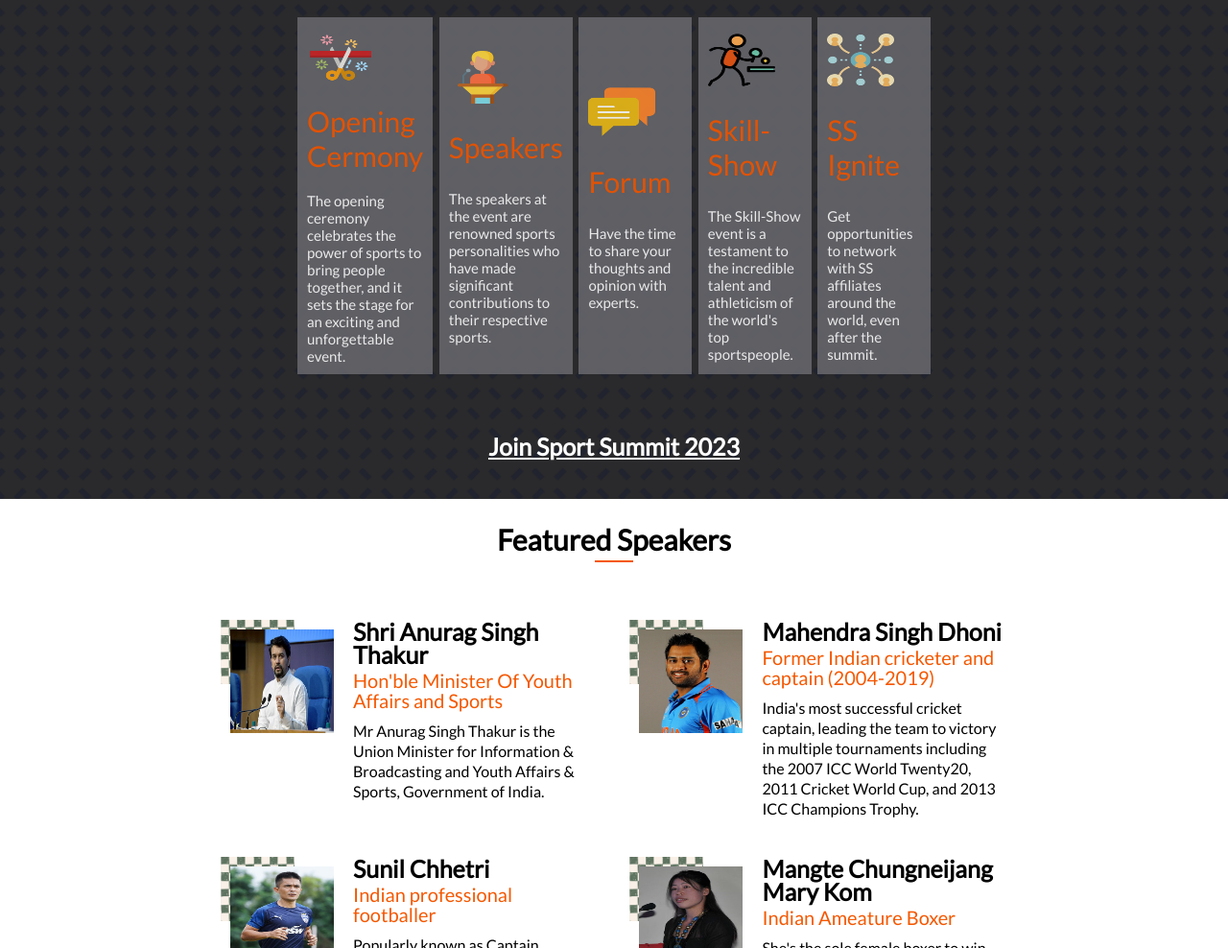
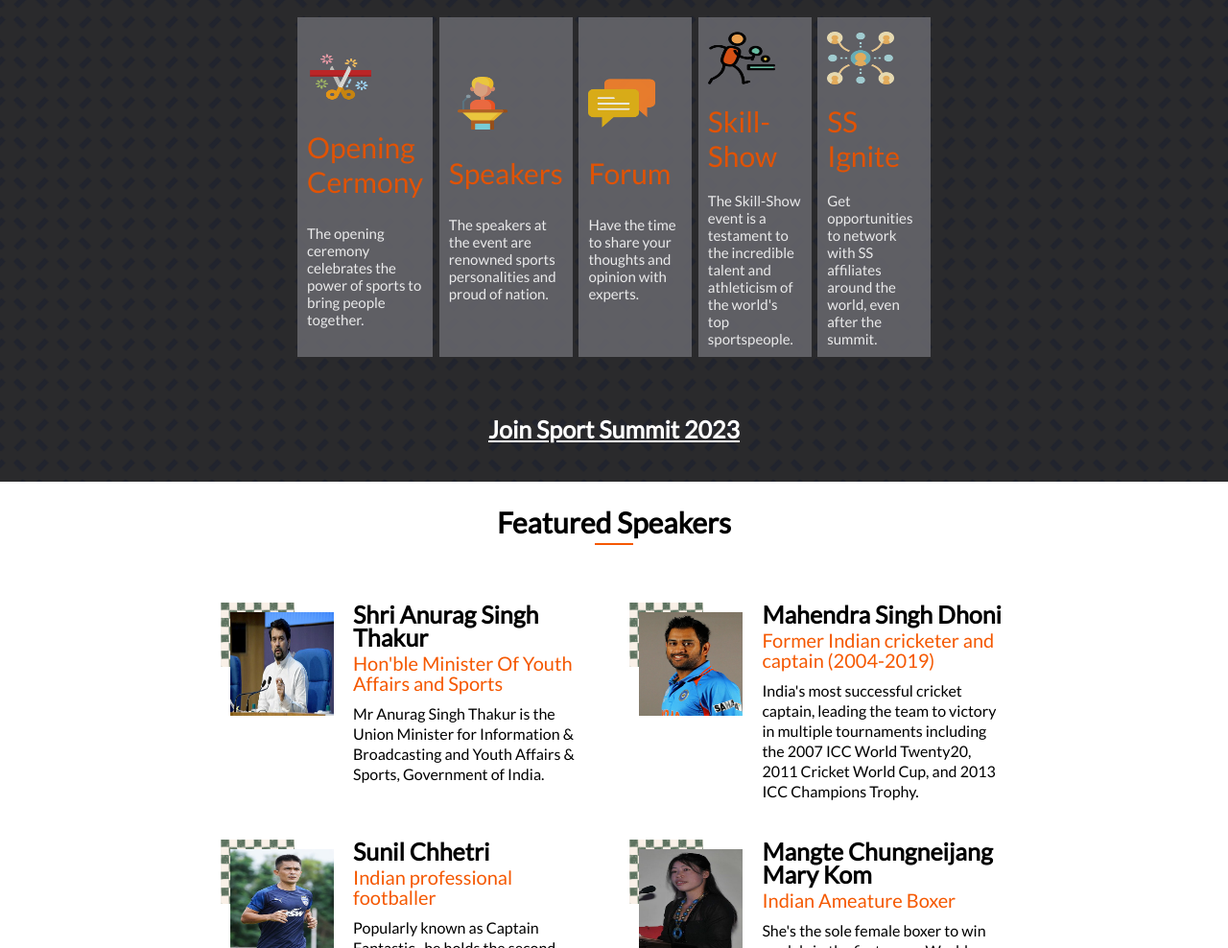
Before and after one commit to Vishal30M/AI-Beyond-Borders, a website: page index.html in a window 1280 px wide. Shown: the part 969-1957 px from the top of the page at 96% size. Drawn offline with Linux system fonts and the light colour scheme.

Commit message:
Edit index.html

```diff
--- a/index.html
+++ b/index.html
@@ -111,13 +111,12 @@
                 <li>
                     <img src="assets/opening-ceremony.png" alt="img">
                     <h3>Opening Cermony</h3>
-                    <p>The opening ceremony celebrates the power of sports to bring people together, and it sets the
-                        stage for an exciting and unforgettable event.</p>
+                    <p>The opening ceremony celebrates the power of sports to bring people together.</p>
                 </li>
                 <li>
                     <img src="assets/speech.png" alt="img">
                     <h3>Speakers</h3>
-                    <p>The speakers at the event are renowned sports personalities who have made significant contributions to their respective sports.</p>
+                    <p>The speakers at the event are renowned sports personalities and proud of nation.</p>
                 </li>
                 <li>
                     <img src="assets/chat.png" alt="img">
```
